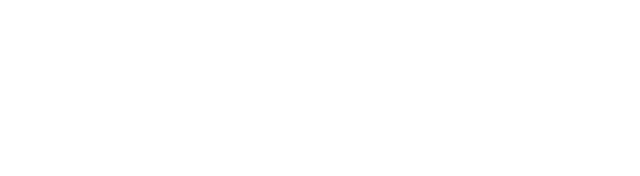
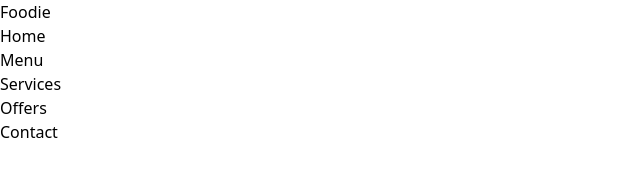
Before and after one commit to vincenttwizere/Foodie, a website: page public/index.html in a window 1280 px wide. Shown: the whole page, without its empty margins (0-640 px from the left). Drawn offline with Linux system fonts and the light colour scheme.

Commit message:
adding the navbar

```diff
--- a/public/index.html
+++ b/public/index.html
@@ -7,7 +7,25 @@
     <link rel="stylesheet" href="styles.css">
 </head>
 <body>
+   <header class="bg-white">
+    <nav class="">
 
+      <div>
+        <h1>Foodie</h1>
+      </div>
+      <div>
+        <ul>
+          <li><a href="#">Home</a></li>
+          <li><a href="#">Menu</a></li>
+          <li><a href="#">Services</a></li>
+          <li><a href="#">Offers</a></li>
+          <li><a href="#">Contact</a></li>
+        </ul>
+      </div>
+    </nav>
+
+
+   </header>
       <!-- Icons -->
       <!-- <div class="nav-icons">
         <span class="search-icon">🔍</span>
```
